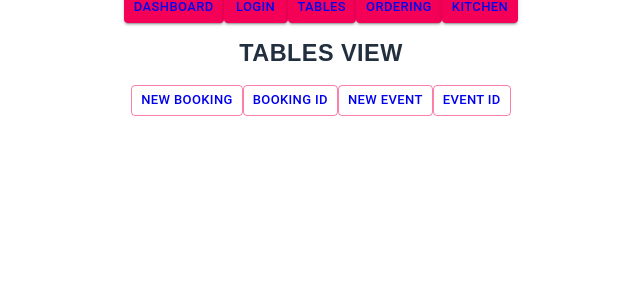
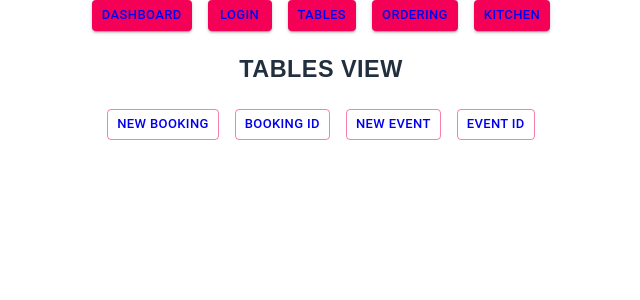
Before and after one commit to DagmaraGryka/pizzeria-portal, a React (Create React App) app: page / in a window 1280 px wide. Both pictures are taken after a click on the button "TABLES". Shown: the top 300 px of the page, without its empty margins (319-959 px from the left). Built offline with nearby package versions, Linux system fonts and the light colour scheme.

Commit message:
add styles

```diff
--- a/src/components/layout/PageNav/PageNav.js
+++ b/src/components/layout/PageNav/PageNav.js
@@ -6,25 +6,35 @@ import Grid from '@material-ui/core/Grid';
 const PageNav = () => (
   <nav>
     <Grid container spacing={2} justify="center">
+      <Grid item>
         <Button variant='contained' size='small' color='secondary'>
           <NavLink exact to={`${process.env.PUBLIC_URL}/`} activeClassName="active"> Dashboard </NavLink>
         </Button>
+      </Grid>
 
+      <Grid item>
         <Button variant='contained' size='small' color='secondary'>
           <NavLink to={`${process.env.PUBLIC_URL}/login`} activeClassName="active"> Login </NavLink>
         </Button>
+      </Grid>
 
+      <Grid item>
         <Button variant='contained' size='small' color='secondary'>
           <NavLink to={`${process.env.PUBLIC_URL}/tables`} activeClassName="active"> Tables </NavLink>
         </Button>
+      </Grid>
 
+      <Grid item>
         <Button variant='contained' size='small' color='secondary'>
           <NavLink to={`${process.env.PUBLIC_URL}/ordering`} activeClassName="active"> Ordering </NavLink>
         </Button>
+      </Grid>
 
+      <Grid item>
         <Button variant='contained' size='small' color='secondary'>
           <NavLink to={`${process.env.PUBLIC_URL}/kitchen`} activeClassName="active"> Kitchen </NavLink>
         </Button>
+      </Grid>
     </Grid>
   </nav>
 );
--- a/src/components/views/Ordering/Ordering.js
+++ b/src/components/views/Ordering/Ordering.js
@@ -7,15 +7,19 @@ import Grid from '@material-ui/core/Grid';
 const Ordering = () => (
   <div className={styles.component}>
     <h2>Ordering view</h2>
+
     <Grid container spacing={2} justify="center">
+      <Grid item>
         <Button variant="outlined" size='small' color="secondary">
           <Link to={`${process.env.PUBLIC_URL}/ordering/booking/new`}> new order </Link>
         </Button>
+      </Grid>
 
-
+      <Grid item>
         <Button variant="outlined" size='small' color="secondary">
           <Link to={`${process.env.PUBLIC_URL}/ordering/booking/new`}> order id </Link>
         </Button>
+      </Grid>
     </Grid>
   </div>
 );
--- a/src/components/views/Tables/Tables.js
+++ b/src/components/views/Tables/Tables.js
@@ -8,21 +8,29 @@ const Tables = () => (
   <div className={styles.component}>
     <h2>Tables view</h2>
     <Grid container spacing={2} justify="center">
+      <Grid item>
         <Button variant='outlined' size='small' color='secondary'>
           <Link to={`${process.env.PUBLIC_URL}/tables/booking/new`}> new booking </Link>
         </Button>
+      </Grid>
 
+      <Grid item>
         <Button variant='outlined' size='small' color='secondary'>
           <Link to={`${process.env.PUBLIC_URL}/tables/booking/:id`}> booking id </Link>
         </Button>
+      </Grid>
 
+      <Grid item>
         <Button variant='outlined' size='small' color='secondary'>
           <Link to={`${process.env.PUBLIC_URL}/tables/events/new`}> new event </Link>
         </Button>
+      </Grid>
 
+      <Grid item>
         <Button variant='outlined' size='small' color='secondary'>
           <Link to={`${process.env.PUBLIC_URL}/tables/events/:id`}> event id </Link>
         </Button>
+      </Grid>
     </Grid>
   </div>
 );
```
Lines whose indentation alone changed are shown as unchanged.
